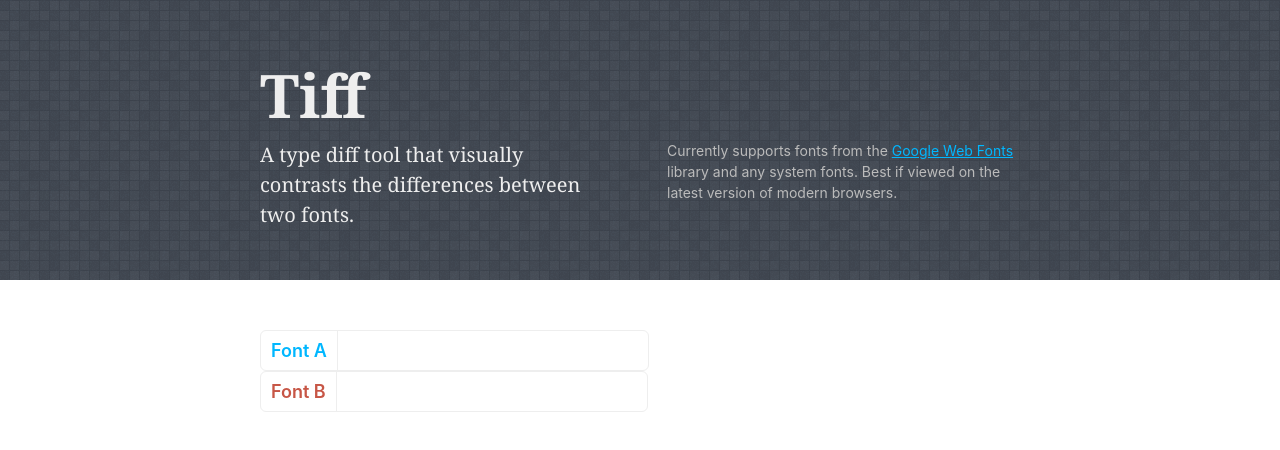
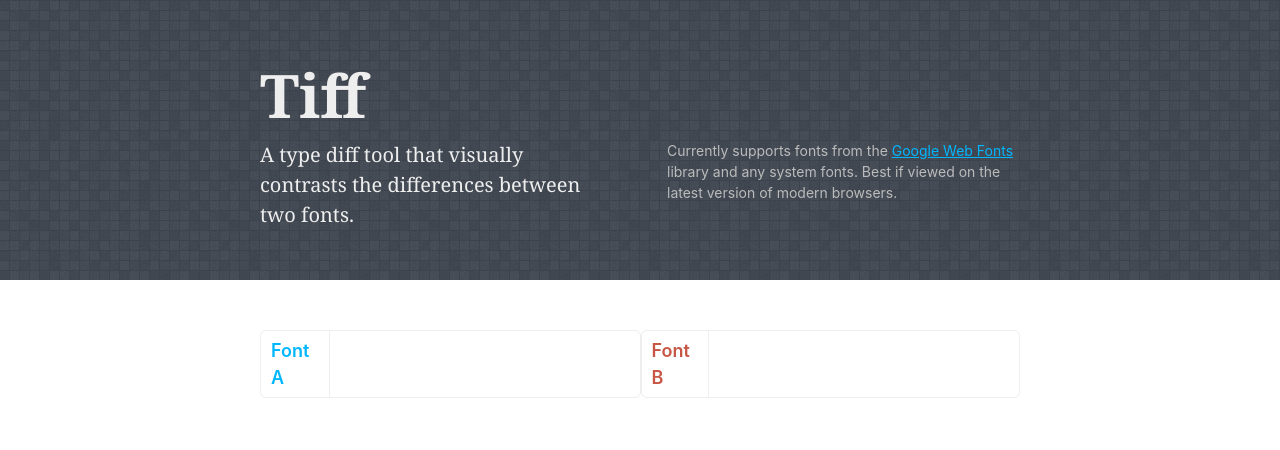
Before and after one commit to winniethemu/winniethemu.github.io, a Next.js app: page /tiff in a window 1280 px wide. Shown: the top 450 px of the page. Built offline with nearby package versions, Linux system fonts and the light colour scheme.

Commit message:
Tiff: font select input

```diff
--- a/src/pages/tiff/LabelledField.jsx
+++ b/src/pages/tiff/LabelledField.jsx
@@ -2,11 +2,21 @@ import * as React from 'react';
 
 import styles from './LabelledField.module.css';
 
-export default function LabelledField({ type, label, value, className }) {
+export default function LabelledField({
+  className,
+  handleOnChange,
+  type,
+  label,
+  value,
+}) {
   return (
     <span className={`${styles.wrapper} ${className}`}>
       <label>{label}</label>
-      <input type={type} value={value} />
+      <input
+        onChange={handleOnChange}
+        type={type}
+        value={value}
+      />
     </span>
   );
 }
--- a/src/pages/tiff/Tiff.module.css
+++ b/src/pages/tiff/Tiff.module.css
@@ -51,3 +51,8 @@
 .primary {
   padding: 50px 0;
 }
+
+.fontSelect {
+  display: flex;
+  justify-content: space-between;
+}
--- a/src/pages/tiff/index.jsx
+++ b/src/pages/tiff/index.jsx
@@ -8,6 +8,14 @@ import LabelledField from './LabelledField';
 export default function Tiff() {
   const [fontA, setFontA] = React.useState('');
   const [fontB, setFontB] = React.useState('');
+
+  const handleChangeFont = (type, event) => {
+    if (type === 'A') {
+      setFontA(event.target.value);
+    } else {
+      setFontB(event.target.value);
+    }
+  };
 
   return (
     <React.Fragment>
@@ -29,9 +37,21 @@ export default function Tiff() {
       </aside>
       <main className={styles.primary}>
         <div className={styles.content}>
-          <section>
-            <LabelledField type="text" value={fontA} label="Font A" className={styles.fontA} />
-            <LabelledField type="text" value={fontB} label="Font B" className={styles.fontB} />
+          <section className={styles.fontSelect}>
+            <LabelledField
+              className={styles.fontA}
+              label="Font A"
+              handleOnChange={(e) => handleChangeFont('A', e)}
+              type="text"
+              value={fontA}
+            />
+            <LabelledField
+              className={styles.fontB}
+              label="Font B"
+              handleOnChange={(e) => handleChangeFont('B', e)}
+              type="text"
+              value={fontB}
+            />
           </section>
         </div>
       </main>
```
Also changed, not shown: 1 other file (tests, documents, lock files or other folders).
